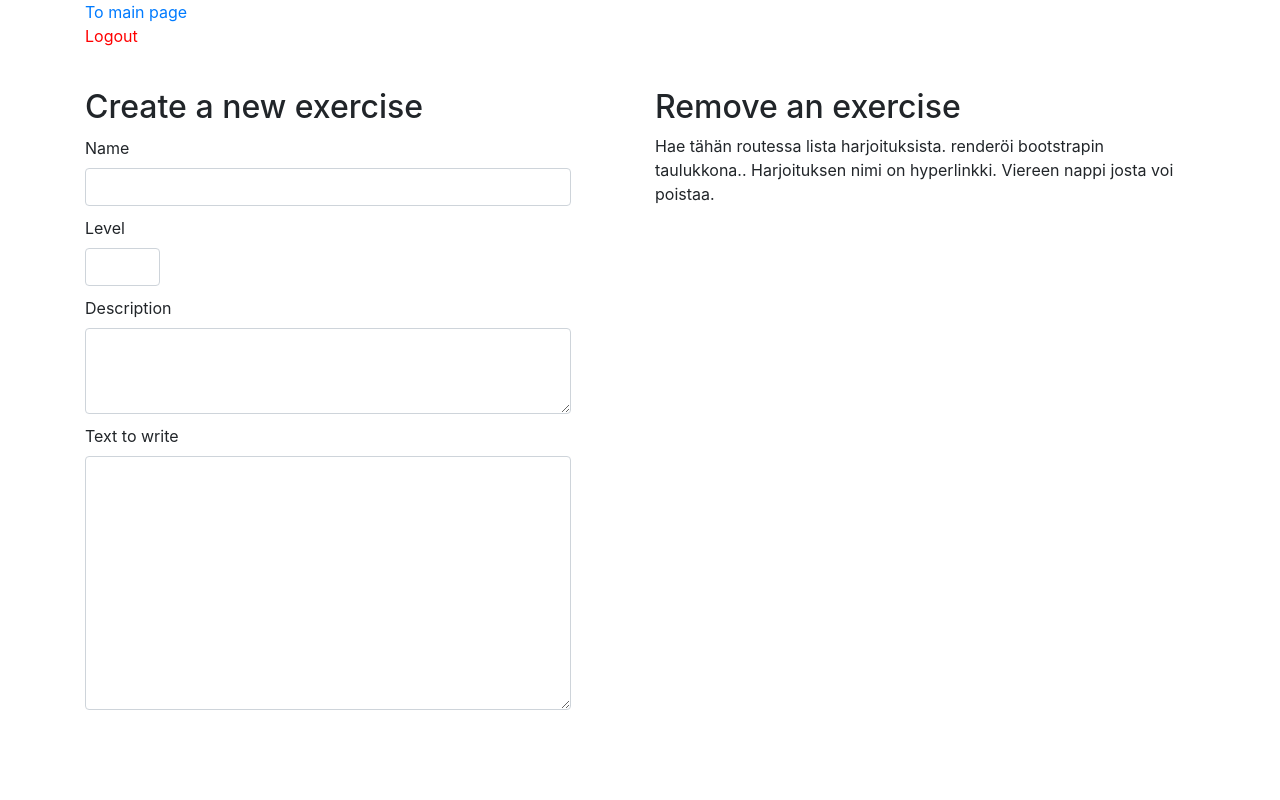
After one commit to ramipiik/kymmensormiharjoittelu, a Flask app: page /admin in a window 1280 px wide. The commit adds this page. Run offline with Flask 2, Linux system fonts and the light colour scheme; the visitor is signed in with stand-in values (Sample User, id 1); some libraries are stand-ins or nearby versions.

Commit message:
separate admin rights

```diff
--- a/src/routes.py
+++ b/src/routes.py
@@ -15,9 +15,12 @@ def index():
     passed_by_level=exercises.get_passed_by_level()
     return render_template("index.html", count=len(messages_list), messages=messages_list, exercises=exercises_list, levels=levels, total=total, tried=tried[0], total_tried=tried[1], passed=passed, total_passed=total_passed, passed_by_level=passed_by_level)
 
-@app.route("/new")
-def new():
-    return render_template("new_exercise.html")
+@app.route("/admin")
+def admin():
+    if users.is_admin():
+        return render_template("admin.html")
+    else:
+        return render_template("error.html", message="Access denied")
 
 
 @app.route("/exercises/<int:id>")
--- a/src/schema.sql
+++ b/src/schema.sql
@@ -1,7 +1,8 @@
 CREATE TABLE users (
     id SERIAL PRIMARY KEY,
     username TEXT UNIQUE,
-    password TEXT
+    password TEXT,
+    is_admin BOOLEAN
 );
 
 CREATE TABLE messages (
--- /dev/null
+++ b/src/templates/admin.html
@@ -0,0 +1,50 @@
+{% if session.admin %}
+
+<!<DOCTYPE html>
+    <html lang="en">
+    <head>
+        <meta name="viewport", charset="utf-8" content="width=device-width, initial-scale=1, shrink-to-fit=yes">
+        <title>10-sormijärjestelmä</title>
+        <link rel="stylesheet" href= "{{ url_for('static',filename='styles/style.css') }}">
+        <link rel="stylesheet" href="https://stackpath.bootstrapcdn.com/bootstrap/4.5.0/css/bootstrap.min.css">
+    </head>
+    <body>
+        <div class="container">
+            <a href="/">To main page</a><br>
+            <a href="/logout" style="color: red;">Logout</a>
+            <div class="row">
+                <div class="col-6">
+                    <h2 style="margin-top: 40px;">Create a new exercise</h2>
+                    <form action="/new_exercise" method="post">
+                        <div class="form-group" >
+                            <div style="width: 90%; margin-top: 10px;">
+                                <label for="name">Name</label><br>
+                                <input type="name" name="name" id="name" class="form-control" rows="1"></textarea>
+                            </div>
+                            <div style="width: 75px; margin-top: 10px;">
+                                <label for="level">Level</label><br>
+                                <input type="level" name="level" id="level" class="form-control" rows="1"></textarea>
+                            </div>
+                            <div style="width: 90%; margin-top: 10px;">
+                                <label for="description">Description</label><br>
+                                <textarea type="description" name="description" id="description" class="form-control" rows="3"></textarea>
+                            </div>
+                            <div style="width: 90%; margin-top: 10px;">
+                                <label for="text_to_write">Text to write</label><br>
+                                <textarea type="text_to_write" name="text_to_write" id="text_to_write" class="form-control" rows="10"></textarea>
+                            </div>
+                        </div>
+                    </form>
+                </div>
+                <div class="col-6">
+                    <h2 style="margin-top: 40px;">Remove an exercise</h2>
+                    <p>Hae tähän routessa lista harjoituksista. renderöi bootstrapin taulukkona.. Harjoituksen nimi on hyperlinkki.
+                        Viereen nappi josta voi poistaa.
+                    </p>
+                </div>
+            </div>
+        </div>
+    </body>
+
+
+{% endif %}
--- a/src/templates/error.html
+++ b/src/templates/error.html
@@ -1 +1 @@
-Virhe: {{ message }}
+{{ message }}
--- a/src/templates/new.html
+++ /dev/null
@@ -1,6 +0,0 @@
-<form action="/send" method="post">
-    Viesti: <br>
-    <textarea name="content" rows="3" cols="40"></textarea>
-    <br>
-    <input type="submit" value="Lähetä">
-    </form>
--- a/src/users.py
+++ b/src/users.py
@@ -3,7 +3,7 @@ from flask import session
 from werkzeug.security import check_password_hash, generate_password_hash
 
 def login(username, password):
-    sql = "SELECT id, username, password FROM users WHERE username=:username"
+    sql = "SELECT id, username, is_admin, password FROM users WHERE username=:username"
     result = db.session.execute(sql, {"username":username})
     user = result.fetchone()
     print("user", user)
@@ -11,11 +11,12 @@ def login(username, password):
         return False
     else:
         if check_password_hash(user.password, password):
-            print("checkpoint1")
             print("user_id", user.id)
             print("username", user.username)
+            print("is_admin", user.is_admin)
             session["user_id"] = user.id
             session["username"] = user.username
+            session["admin"] = user.is_admin
             return True
         else:
             return False
@@ -35,3 +36,10 @@ def signup(username, password):
 
 def user_id():
     return session.get("user_id",0)
+
+def is_admin():
+    if session["admin"]==True:
+        return True
+    return False
+    # print("is_admin")
+    # print("type(is_admin)", type(user))
```
Also changed, not shown: src/templates/index.html (+14 -8 lines), src/templates/login.html (+26 -8 lines), src/templates/new_exercise.html (deleted, +0 -18 lines).
